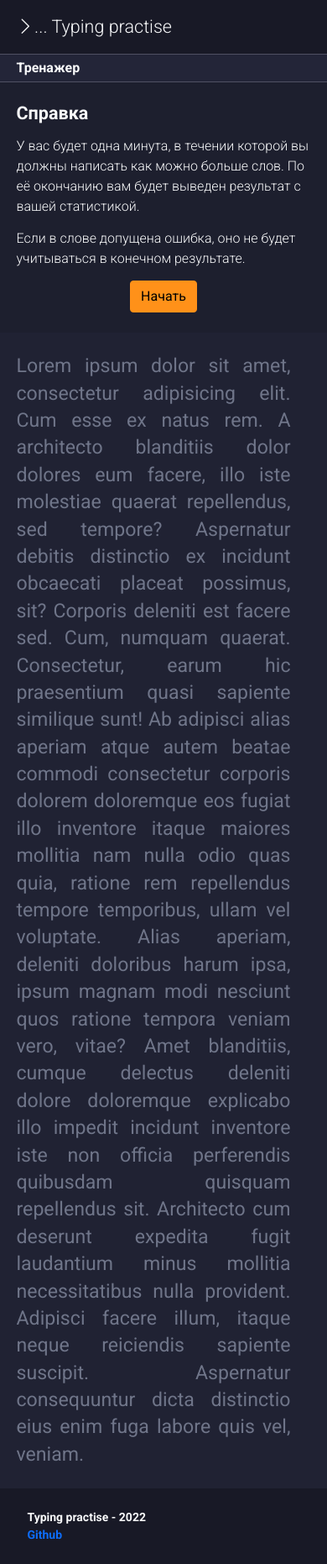
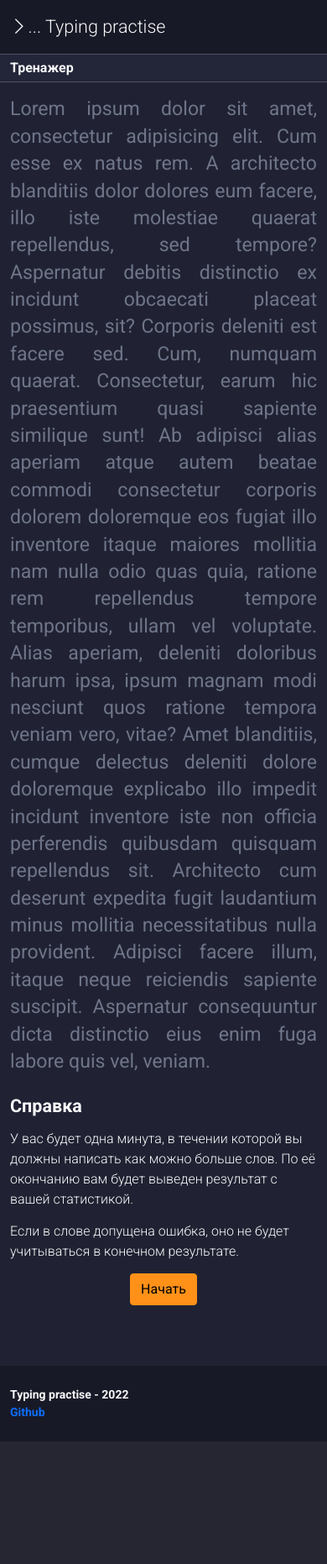
Before and after one commit to BorisPlaton/typing_speed_trainer, a Django app: page /trainer/ in a window 390 px wide. Shown: the whole page at 84% size. After the commit the page ends 1716 px from the top, so only its background shows below. Run offline with Django 4.2, Linux system fonts and the light colour scheme.

Commit message:
Templates refactoring

```diff
--- a/typing_speed_trainer/static/css/style.css
+++ b/typing_speed_trainer/static/css/style.css
@@ -9,91 +9,17 @@
 html,
 body {
   font-family: "Roboto", sans-serif;
-}
-
-:root {
-  --right-space: 1fr;
-  --middle-space: 10fr;
-  --left-space: 1fr;
-}
-
-.base-grid {
-  display: grid;
-  height: 100vh;
-  grid-template-rows: auto 1fr auto;
-  grid-template-areas: "header" "main" "footer";
-}
-
-header {
-  grid-area: header;
-  display: grid;
-  grid-template-areas: "header-logo" "header-navbar";
-}
-header .header-logo {
-  display: grid;
-  grid-area: "header-logo";
-  grid-template-columns: var(--right-space) var(--middle-space) var(--left-space);
-  grid-template-areas: ". logo .";
-}
-header .header-logo .logo {
-  grid-area: logo;
-}
-header .header-navbar {
-  display: grid;
-  grid-area: "header-navbar";
-  grid-template-columns: var(--right-space) var(--middle-space) var(--left-space);
-  grid-template-areas: ". item .";
-}
-header .header-navbar .navbar-item {
-  grid-area: item;
-}
-
-@media only screen and (max-width: 1024px) {
-  header {
-    grid-area: header;
-    display: grid;
-    grid-template-areas: "header-logo" "header-navbar";
-  }
-  header .header-logo {
-    display: grid;
-    grid-area: "header-logo";
-    grid-template-columns: 5% 1fr 5%;
-    grid-template-areas: ". logo .";
-  }
-  header .header-logo .logo {
-    grid-area: logo;
-  }
-  header .header-navbar {
-    display: grid;
-    grid-area: "header-navbar";
-    grid-template-columns: 5% 1fr 5%;
-    grid-template-areas: ". item .";
-  }
-  header .header-navbar .navbar-item {
-    grid-area: item;
-  }
-  footer {
-    grid-area: footer;
-    display: grid;
-    grid-template-columns: 5% 1fr 5%;
-    grid-template-areas: ". footer-content .";
-  }
-  footer .footer-content {
-    grid-area: footer-content;
-  }
-}
+  height: 100%;
+}
+
+.wrapper {
+  min-height: 100%;
+  display: flex;
+  flex-direction: column;
+}
+
 main {
-  grid-area: main;
-}
-
-footer {
-  grid-area: footer;
-  display: grid;
-  grid-template-columns: var(--right-space) var(--middle-space) var(--left-space);
-  grid-template-areas: ". footer-content .";
-}
-footer .footer-content {
-  grid-area: footer-content;
+  flex: 1 1 auto;
 }
 
 a {
--- a/typing_speed_trainer/static/sass/style.scss
+++ b/typing_speed_trainer/static/sass/style.scss
@@ -12,117 +12,17 @@
 html,
 body {
   font-family: "Roboto", sans-serif;
+  height: 100%;
 }
 
-:root {
-  --right-space: 1fr;
-  --middle-space: 10fr;
-  --left-space: 1fr;
-}
-
-.base-grid {
-  display: grid;
-  height: 100vh;
-  grid-template-rows: auto 1fr auto;
-  grid-template-areas:
-    "header"
-    "main"
-    "footer";
-}
-
-header {
-  grid-area: header;
-  display: grid;
-  grid-template-areas:
-    "header-logo"
-    "header-navbar";
-
-  .header-logo {
-    display: grid;
-    grid-area: "header-logo";
-    grid-template-columns: var(--right-space) var(--middle-space) var(
-        --left-space
-      );
-    grid-template-areas: ". logo .";
-
-    .logo {
-      grid-area: logo;
-    }
-  }
-
-  .header-navbar {
-    display: grid;
-    grid-area: "header-navbar";
-    grid-template-columns: var(--right-space) var(--middle-space) var(
-        --left-space
-      );
-    grid-template-areas: ". item .";
-
-    .navbar-item {
-      grid-area: item;
-    }
-  }
-}
-
-@media only screen and (max-width: 1024px) {
-  header {
-    grid-area: header;
-    display: grid;
-    grid-template-areas:
-      "header-logo"
-      "header-navbar";
-
-    .header-logo {
-      display: grid;
-      grid-area: "header-logo";
-      grid-template-columns: 5% 1fr 5%;
-      grid-template-areas: ". logo .";
-
-      .logo {
-        grid-area: logo;
-      }
-    }
-
-    .header-navbar {
-      display: grid;
-      grid-area: "header-navbar";
-      grid-template-columns: 5% 1fr 5%;
-
-      grid-template-areas: ". item .";
-
-      .navbar-item {
-        grid-area: item;
-      }
-    }
-  }
-
-  footer {
-    grid-area: footer;
-    display: grid;
-    grid-template-columns: 5% 1fr 5%;
-    grid-template-areas: ". footer-content .";
-
-    .footer-content {
-      grid-area: footer-content;
-    }
-  }
+.wrapper {
+  min-height: 100%;
+  display: flex;
+  flex-direction: column;
 }
 
 main {
-  grid-area: main;
-}
-
-footer {
-  grid-area: footer;
-  display: grid;
-  grid-template-columns: var(--right-space) var(--middle-space) var(
-      --left-space
-    );
-  grid-template-areas: ". footer-content .";
-
-  .footer-content {
-    grid-area: footer-content;
-  }
+  flex: 1 1 auto;
 }
 
 a {
--- a/typing_speed_trainer/templates/base.html
+++ b/typing_speed_trainer/templates/base.html
@@ -24,21 +24,16 @@
 </head>
 <body>
 
-<!--============= Content =============-->
-<div class="base-grid">
+<div class="wrapper">
+    <!--============= Content =============-->
+    {% include 'includes/header.html' %}
 
-    {% block header %}
-        {% include 'includes/header.html' %}
-    {% endblock %}
-
-    <main class="">
+    <main class="bg-blue-600 pb-4">
         {% block content %}
         {% endblock %}
     </main>
 
-    {% block footer %}
-        {% include 'includes/footer.html' %}
-    {% endblock %}
+    {% include 'includes/footer.html' %}
 </div>
 <!--==========================-->
 
--- a/typing_speed_trainer/templates/includes/footer.html
+++ b/typing_speed_trainer/templates/includes/footer.html
@@ -1,10 +1,10 @@
-<footer class="bg-blue-800 py-4">
-
-    <div class="footer-content">
-        <div class="d-flex flex-column text-light fw-bold">
-            <small>Typing practise - 2022</small>
-            <small><a href="https://github.com/BorisPlaton/typing_speed_trainer">Github</a></small>
+<footer class="bg-blue-800">
+    <div class="container">
+        <div class="py-4">
+            <div class="d-flex flex-column text-light fw-bold">
+                <small>Typing practise - 2022</small>
+                <small><a href="https://github.com/BorisPlaton/typing_speed_trainer">Github</a></small>
+            </div>
         </div>
     </div>
-
 </footer>
--- a/typing_speed_trainer/templates/includes/header.html
+++ b/typing_speed_trainer/templates/includes/header.html
@@ -1,14 +1,20 @@
-<header class="">
+<header>
 
-    <div class="header-logo bg-blue-800 py-3">
-        <div class="logo text-light">
-            <span class="fs-4 fw-light"><i class="bi bi-chevron-right"></i>... Typing practise</span>
+    <div class="text-light bg-blue-800 py-3">
+        <div class="container">
+            <div class="logo">
+                <span class="fs-4 fw-light"><i class="bi bi-chevron-right"></i>... Typing practise</span>
+            </div>
         </div>
     </div>
 
-    <div class="header-navbar bg-blue-500 border-blue-200-top border-blue-200-bottom fw-bold py-1">
-        <div class="navbar-item">
-            <a href="{% url 'trainer:type_trainer' %}" class="link-light">Тренажер</a>
+    <div class="bg-blue-500 border-blue-200-top border-blue-200-bottom fw-bold">
+        <div class="container">
+            <div class="py-1">
+                <div class="navbar-item">
+                    <a href="{% url 'trainer:type_trainer' %}" class="link-light">Тренажер</a>
+                </div>
+            </div>
         </div>
     </div>
 
--- a/typing_speed_trainer/trainer/static/trainer/css/style.css
+++ b/typing_speed_trainer/trainer/static/trainer/css/style.css
@@ -1,54 +1,3 @@
-.grid {
-  display: grid;
-  height: 100%;
-  grid-template-columns: 4fr 2fr;
-}
-.grid .text {
-  display: grid;
-  grid-template-columns: 1fr 7fr;
-  grid-template-areas: ". inner-text";
-}
-.grid .sidebar {
-  display: grid;
-  grid-template-columns: 3fr 1fr;
-  grid-template-areas: "inner-sidebar .";
-}
-.grid .inner-sidebar {
-  grid-area: inner-sidebar;
-  padding: 1.5rem 0 1.5rem 1.5rem;
-}
-.grid .inner-text {
-  grid-area: inner-text;
-}
-
-@media only screen and (max-width: 1024px) {
-  .grid {
-    display: grid;
-    height: 100%;
-    grid-template-columns: 1fr;
-    grid-template-rows: auto 1fr;
-    grid-template-areas: "sidebar" "text";
-  }
-  .grid .sidebar {
-    display: grid;
-    grid-area: sidebar;
-    grid-template-columns: 5% 1fr 5%;
-    grid-template-areas: ". inner-sidebar .";
-  }
-  .grid .inner-sidebar {
-    grid-area: inner-sidebar;
-    padding: 1.5rem 0;
-  }
-  .grid .text {
-    display: grid;
-    grid-area: text;
-    grid-template-columns: 5% 1fr 5%;
-    grid-template-areas: ". inner-text .";
-  }
-  .grid .inner-text {
-    grid-area: inner-text;
-  }
-}
 .text-trainer {
   position: relative;
 }
@@ -83,8 +32,9 @@
 
 .statistics-bar {
   display: none;
-  flex-direction: column;
-  gap: 14px;
+}
+.statistics-bar .inner {
+  gap: 7px;
 }
 
 .result-modal {
--- a/typing_speed_trainer/trainer/static/trainer/js/data_storage.js
+++ b/typing_speed_trainer/trainer/static/trainer/js/data_storage.js
@@ -44,7 +44,7 @@ class DataStorage {
   }
 
   set totalTime(value) {
-    this._totalTime = value * 5;
+    this._totalTime = value * 60;
   }
 
   get executionTime() {
--- a/typing_speed_trainer/trainer/static/trainer/js/last_results.js
+++ b/typing_speed_trainer/trainer/static/trainer/js/last_results.js
@@ -4,7 +4,7 @@ export default class ResultsList extends Broker {
   constructor() {
     super();
 
-    this.resultsBar = document.querySelector(".last-results-list ");
+    this.resultsBar = document.querySelector(".last-results-list");
   }
 
   addLastResult() {}
--- a/typing_speed_trainer/trainer/templates/trainer/typing_trainer.html
+++ b/typing_speed_trainer/trainer/templates/trainer/typing_trainer.html
@@ -8,14 +8,16 @@
 {% block content %}
 {% include 'trainer/includes/result_modal_page.html' %}
 
-<div class="grid">
+<div class="container">
+    <div class="mt-3">
+        <div class="row g-4">
 
-    <div class="text bg-blue-600">
-        <div class="inner-text py-4 pe-4">
+            <!--Text Field-->
+            <div class="col-lg-8">
                 <div class="text-trainer">
 
                     <!--Hidden user input-->
-                <div class="user-input">
+                    <div class="user-input position-relative">
                         <input type="text" class="input-text fs-3">
                     </div>
 
@@ -23,28 +25,35 @@
                     <div class="background-text text-blue-100 fs-3">
                         Lorem ipsum dolor sit amet, consectetur adipisicing elit. Cum esse ex natus rem. A architecto
                         blanditiis
-                    dolor dolores eum facere, illo iste molestiae quaerat repellendus, sed tempore? Aspernatur debitis
+                        dolor dolores eum facere, illo iste molestiae quaerat repellendus, sed tempore? Aspernatur
+                        debitis
                         distinctio ex incidunt obcaecati placeat possimus, sit? Corporis deleniti est facere sed. Cum,
                         numquam
-                    quaerat. Consectetur, earum hic praesentium quasi sapiente similique sunt! Ab adipisci alias aperiam
-                    atque autem beatae commodi consectetur corporis dolorem doloremque eos fugiat illo inventore itaque
+                        quaerat. Consectetur, earum hic praesentium quasi sapiente similique sunt! Ab adipisci alias
+                        aperiam
+                        atque autem beatae commodi consectetur corporis dolorem doloremque eos fugiat illo inventore
+                        itaque
                         maiores mollitia nam nulla odio quas quia, ratione rem repellendus tempore temporibus, ullam vel
                         voluptate. Alias aperiam, deleniti doloribus harum ipsa, ipsum magnam modi nesciunt quos ratione
                         tempora
                         veniam vero, vitae? Amet blanditiis, cumque delectus deleniti dolore doloremque explicabo illo
                         impedit
-                    incidunt inventore iste non officia perferendis quibusdam quisquam repellendus sit. Architecto cum
-                    deserunt expedita fugit laudantium minus mollitia necessitatibus nulla provident. Adipisci facere
+                        incidunt inventore iste non officia perferendis quibusdam quisquam repellendus sit. Architecto
+                        cum
+                        deserunt expedita fugit laudantium minus mollitia necessitatibus nulla provident. Adipisci
+                        facere
                         illum,
-                    itaque neque reiciendis sapiente suscipit. Aspernatur consequuntur dicta distinctio eius enim fuga
+                        itaque neque reiciendis sapiente suscipit. Aspernatur consequuntur dicta distinctio eius enim
+                        fuga
                         labore quis vel, veniam.
                     </div>
-            </div>
+
                 </div>
             </div>
 
-    <div class="sidebar bg-blue-700">
-        <div class="inner-sidebar text-light">
+            <div class="col-lg-4">
+
+                <div class="sidebar text-light">
 
                     <!--Settings bar-->
                     <div class="settings-bar fw-light">
@@ -64,11 +73,41 @@
                         <button class="btn-orange-400 start-typing-trainer">Начать</button>
 
                     </div>
-            <!--========-->
 
-            {% if results %}
+                    <!--Statistics bar-->
+                    <div class="statistics-bar">
+                        <div class="bg-blue-800 inner p-3 rounded shadow d-flex flex-column">
+
+                            <h5 class="fw-bold m-0">Статистика</h5>
+
+                            <div class="d-flex align-items-center">
+                                <span>Оставшиеся время:</span>
+                                <div class="fs-4 bg-blue-400 px-2 rounded left-time flex-fill ms-2">-</div>
+                            </div>
+
+                            <div class="d-flex align-items-center">
+                                Набрано слов:
+                                <div class="fs-4 bg-blue-400 px-2 rounded text-green-300 words-amount flex-fill ms-2">
+                                    -
+                                </div>
+                            </div>
+
+                            <div class="d-flex align-items-center">
+                                Ошибок:
+                                <div class="fs-4 bg-blue-400 px-2 rounded text-red-300 typo-amount flex-fill ms-2">-
+                                </div>
+                            </div>
+
+                            <div class="d-flex justify-content-center">
+                                <button class="btn-main-400 stop-typing-trainer">Остановить</button>
+                            </div>
+                        </div>
+                    </div>
+
                     <!--Last Results list-->
                     <div class="last-results-list mt-5">
+                        {% if results %}
+
                         <h4 class="fw-bold mb-0">Последние результаты</h4>
 
                         <div class="list">
@@ -76,42 +115,15 @@
                             {% include 'trainer/includes/last_result.html' %}
                             {% endfor %}
                         </div>
+
+                        {% endif %}
                     </div>
-            <!--========-->
-            {% endif %}
-
-
-            <!--Statistics bar-->
-            <div class="statistics-bar">
-
-                <div class="border-blue-200-bottom">
-                    <h5 class="fw-bold">Статистика</h5>
-                </div>
-
-                <div>
-                    Оставшиеся время:
-                    <div class="fs-4 bg-blue-400 px-2 rounded left-time">-</div>
-                </div>
-
-                <div>
-                    Набрано слов:
-                    <div class="fs-4 bg-blue-400 px-2 rounded text-green-300 words-amount">-</div>
-                </div>
-
-                <div>
-                    Ошибок:
-                    <div class="fs-4 bg-blue-400 px-2 rounded text-red-300 typo-amount">-</div>
-                </div>
-
-                <button class="btn-main-400 mt-2 stop-typing-trainer">Остановить</button>
-
-            </div>
-            <!--========-->
-
 
                 </div>
             </div>
 
+        </div>
+    </div>
 </div>
 
 {% endblock %}
```
Also changed, not shown: 3 other files. Lines whose indentation alone changed are shown as unchanged.
